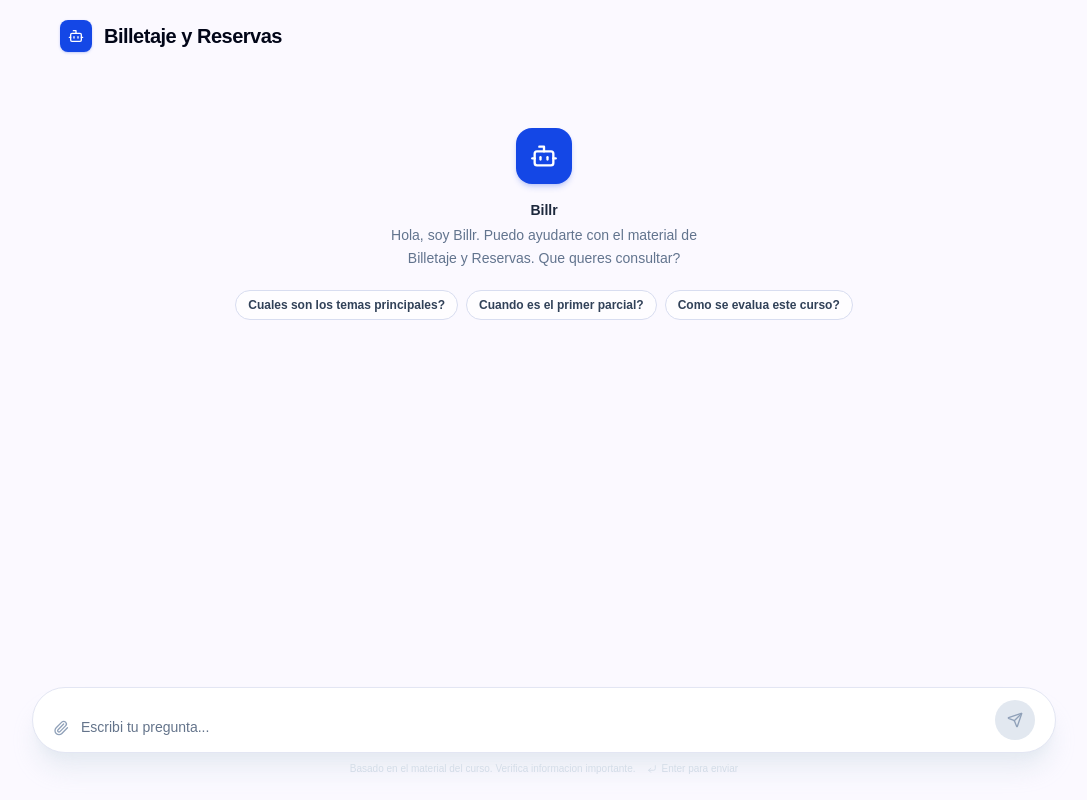
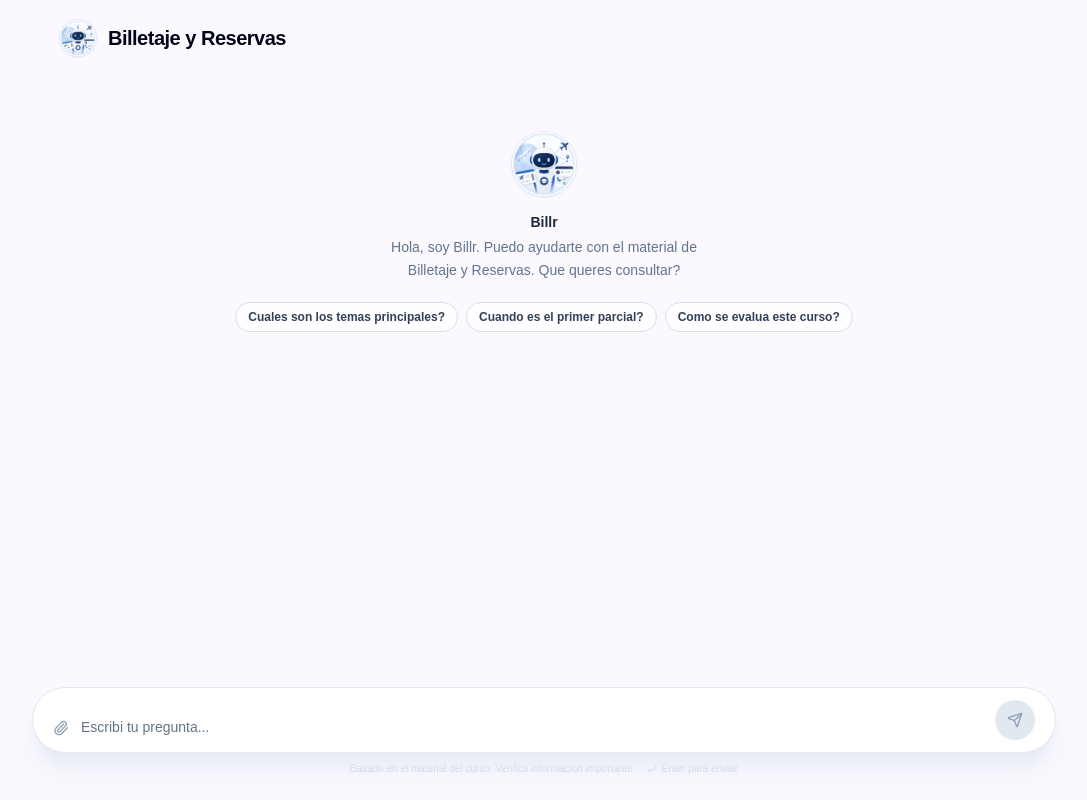
Before and after one commit to Facundo-Villafane/portal-rag, a Next.js app: page / in a window 1280 px wide. Shown: the whole page, without its empty margins (96-1183 px from the left). Built offline with nearby package versions, Linux system fonts and the light colour scheme.

Commit message:
Use Billr avatar image in chat UI

```diff
--- a/app/embed/[materia_id]/embed-layout.tsx
+++ b/app/embed/[materia_id]/embed-layout.tsx
@@ -1,7 +1,7 @@
 'use client'
 
 import { useState, useRef, useEffect, useCallback } from 'react'
-import { Send, Bot, User, Loader2, Copy, Check, Trash2, Download } from 'lucide-react'
+import { Send, User, Loader2, Copy, Check, Trash2, Download } from 'lucide-react'
 import Image from 'next/image'
 import { cn } from '@/lib/utils'
 import ReactMarkdown from 'react-markdown'
@@ -21,6 +21,27 @@ const TYPEWRITER_DELAY_MS = 14
 
 const wait = (ms: number) => new Promise(resolve => setTimeout(resolve, ms))
 
+function BillrAvatar({ size = 'md' }: { size?: 'sm' | 'md' | 'lg' }) {
+    const sizeClass = {
+        sm: 'h-6 w-6',
+        md: 'h-10 w-10',
+        lg: 'h-12 w-12',
+    }[size]
+
+    return (
+        <div className={cn('relative flex-shrink-0 overflow-hidden rounded-full bg-white ring-1 ring-blue-100 shadow-sm shadow-blue-700/10', sizeClass)}>
+            <Image
+                src="/billr-avatar.png"
+                alt="Billr"
+                fill
+                sizes={size === 'lg' ? '48px' : size === 'md' ? '40px' : '24px'}
+                className="object-cover"
+                priority={size === 'lg'}
+            />
+        </div>
+    )
+}
+
 interface EmbedLayoutProps {
     materiaId: string
     materiaNombre?: string
@@ -38,7 +59,6 @@ export function EmbedLayout({
     botNombre,
     welcomeMessage,
     orgNombre,
-    orgLogoUrl,
     carreraNombre,
     theme: themeId,
 }: EmbedLayoutProps) {
@@ -202,13 +222,7 @@ export function EmbedLayout({
             {/* Header */}
             <div className="flex-shrink-0 border-b border-[#dfe3f4] bg-[#fbf9ff] px-5 py-4 flex items-center justify-between">
                 <div className="flex items-center gap-3">
-                    {orgLogoUrl ? (
-                        <Image src={orgLogoUrl} alt={orgNombre || 'Logo'} width={36} height={36} className="rounded-lg object-contain flex-shrink-0" />
-                    ) : (
-                        <div className="w-10 h-10 rounded-xl bg-blue-700 flex items-center justify-center flex-shrink-0 shadow-sm shadow-blue-700/20">
-                            <Bot className="w-5 h-5 text-white" />
-                        </div>
-                    )}
+                    <BillrAvatar size="md" />
                     <div className="min-w-0">
                         <p className="text-sm font-semibold text-slate-900 leading-tight truncate">{displayName}</p>
                         {(orgNombre || materiaNombre) && (
@@ -245,8 +259,8 @@ export function EmbedLayout({
                     {/* Empty state */}
                     {messages.length === 0 && !isLoading && (
                         <div className="flex flex-col items-center pt-6 pb-2 text-center">
-                            <div className={`w-12 h-12 rounded-2xl bg-gradient-to-br ${t.avatarBg} flex items-center justify-center shadow-sm mb-3`}>
-                                <Bot className="w-6 h-6 text-white" />
+                            <div className="mb-3">
+                                <BillrAvatar size="lg" />
                             </div>
                             <p className="text-sm text-slate-600 font-medium mb-1">{displayName}</p>
                             <p className="text-xs text-slate-400 max-w-[220px] leading-relaxed">
@@ -260,9 +274,7 @@ export function EmbedLayout({
                         <div key={i} className={cn('flex gap-2', msg.role === 'user' ? 'justify-end' : 'justify-start')}>
 
                             {msg.role === 'assistant' && (
-                                <div className={`flex-shrink-0 w-6 h-6 rounded-md bg-gradient-to-br ${t.avatarBg} flex items-center justify-center self-start mt-0.5 shadow-sm`}>
-                                    <Bot className="w-3 h-3 text-white" />
-                                </div>
+                                <BillrAvatar size="sm" />
                             )}
 
                             {msg.role === 'user' ? (
@@ -316,9 +328,7 @@ export function EmbedLayout({
                     {/* Typing indicator */}
                     {isLoading && !isRevealing && (
                         <div className="flex gap-2">
-                            <div className="flex-shrink-0 w-6 h-6 rounded-full bg-blue-100 text-blue-700 flex items-center justify-center self-start shadow-sm">
-                                <Bot className="w-3 h-3" />
-                            </div>
+                            <BillrAvatar size="sm" />
                             <div className="flex items-center gap-1 py-2">
                                 {[0, 150, 300].map((delay, i) => (
                                     <div key={i} className="w-1.5 h-1.5 bg-slate-300 rounded-full animate-bounce" style={{ animationDelay: `${delay}ms` }} />
--- a/components/chat-interface.tsx
+++ b/components/chat-interface.tsx
@@ -1,7 +1,8 @@
 'use client'
 
 import { useState, useRef, useEffect, useCallback } from 'react'
-import { Send, Bot, Loader2, Copy, Check, Download, Trash2, CornerDownLeft, Paperclip } from 'lucide-react'
+import { Send, Loader2, Copy, Check, Download, Trash2, CornerDownLeft, Paperclip } from 'lucide-react'
+import Image from 'next/image'
 import { cn } from '@/lib/utils'
 import ReactMarkdown from 'react-markdown'
 import remarkGfm from 'remark-gfm'
@@ -31,6 +32,27 @@ const TYPEWRITER_CHARS_PER_TICK = 4
 const TYPEWRITER_DELAY_MS = 14
 
 const wait = (ms: number) => new Promise(resolve => setTimeout(resolve, ms))
+
+function BillrAvatar({ size = 'md' }: { size?: 'sm' | 'md' | 'lg' }) {
+    const sizeClass = {
+        sm: 'h-7 w-7',
+        md: 'h-9 w-9',
+        lg: 'h-16 w-16',
+    }[size]
+
+    return (
+        <div className={cn('relative shrink-0 overflow-hidden rounded-full bg-white ring-1 ring-blue-100 shadow-sm shadow-blue-700/10', sizeClass)}>
+            <Image
+                src="/billr-avatar.png"
+                alt="Billr"
+                fill
+                sizes={size === 'lg' ? '64px' : size === 'md' ? '36px' : '28px'}
+                className="object-cover"
+                priority={size === 'lg'}
+            />
+        </div>
+    )
+}
 
 export function ChatInterface({
     materiaId,
@@ -206,9 +228,7 @@ export function ChatInterface({
                     <div className="mx-auto max-w-5xl px-5 sm:px-7">
                         <div className="flex items-center justify-between py-5">
                             <div className="flex items-center gap-3">
-                                <div className="flex h-8 w-8 shrink-0 items-center justify-center rounded-lg bg-blue-700 shadow-sm shadow-blue-700/20">
-                                    <Bot className="h-4 w-4 text-white" />
-                                </div>
+                                <BillrAvatar size="md" />
                                 <h1 className="text-xl font-extrabold leading-tight tracking-tight text-slate-950">{courseTitle}</h1>
                             </div>
                             {messages.length > 0 && (
@@ -230,8 +250,8 @@ export function ChatInterface({
                 <div className="mx-auto max-w-5xl space-y-7 px-5 py-6 sm:px-7">
                     {messages.length === 0 && (
                         <div className="flex flex-col items-center pb-4 pt-8 text-center">
-                            <div className="mb-4 flex h-14 w-14 items-center justify-center rounded-2xl bg-blue-700 shadow-md shadow-blue-700/20">
-                                <Bot className="h-7 w-7 text-white" />
+                            <div className="mb-4">
+                                <BillrAvatar size="lg" />
                             </div>
                             <p className="mb-1 text-sm font-semibold text-slate-800">{displayName}</p>
                             <p className="max-w-xs text-sm leading-relaxed text-slate-500">
@@ -264,9 +284,7 @@ export function ChatInterface({
                                 </div>
                             ) : (
                                 <div className="group flex min-w-0 max-w-[760px] flex-1 gap-2">
-                                    <div className="mt-0.5 flex h-6 w-6 shrink-0 items-center justify-center rounded-full bg-blue-100 text-blue-700">
-                                        <Bot className="h-3.5 w-3.5" />
-                                    </div>
+                                    <BillrAvatar size="sm" />
                                     <div className="min-w-0 flex-1">
                                         <div className="mb-1.5 text-[11px] font-extrabold text-blue-700">{displayName}</div>
                                         <div className="rounded-2xl border border-[#dfe3f4] bg-white/90 px-5 py-4 text-slate-900 shadow-sm shadow-slate-200/60">
@@ -305,9 +323,7 @@ export function ChatInterface({
 
                     {isLoading && !isRevealing && (
                         <div className="flex gap-3">
-                            <div className="mt-0.5 flex h-7 w-7 shrink-0 items-center justify-center rounded-full bg-blue-100 text-blue-700">
-                                <Bot className="h-3.5 w-3.5" />
-                            </div>
+                            <BillrAvatar size="sm" />
                             <div className="flex items-center gap-1 rounded-2xl border border-[#dfe3f4] bg-white px-4 py-3 shadow-sm">
                                 {[0, 150, 300].map((delay, i) => (
                                     <div
```
Also changed, not shown: public/billr-avatar.png (added).
